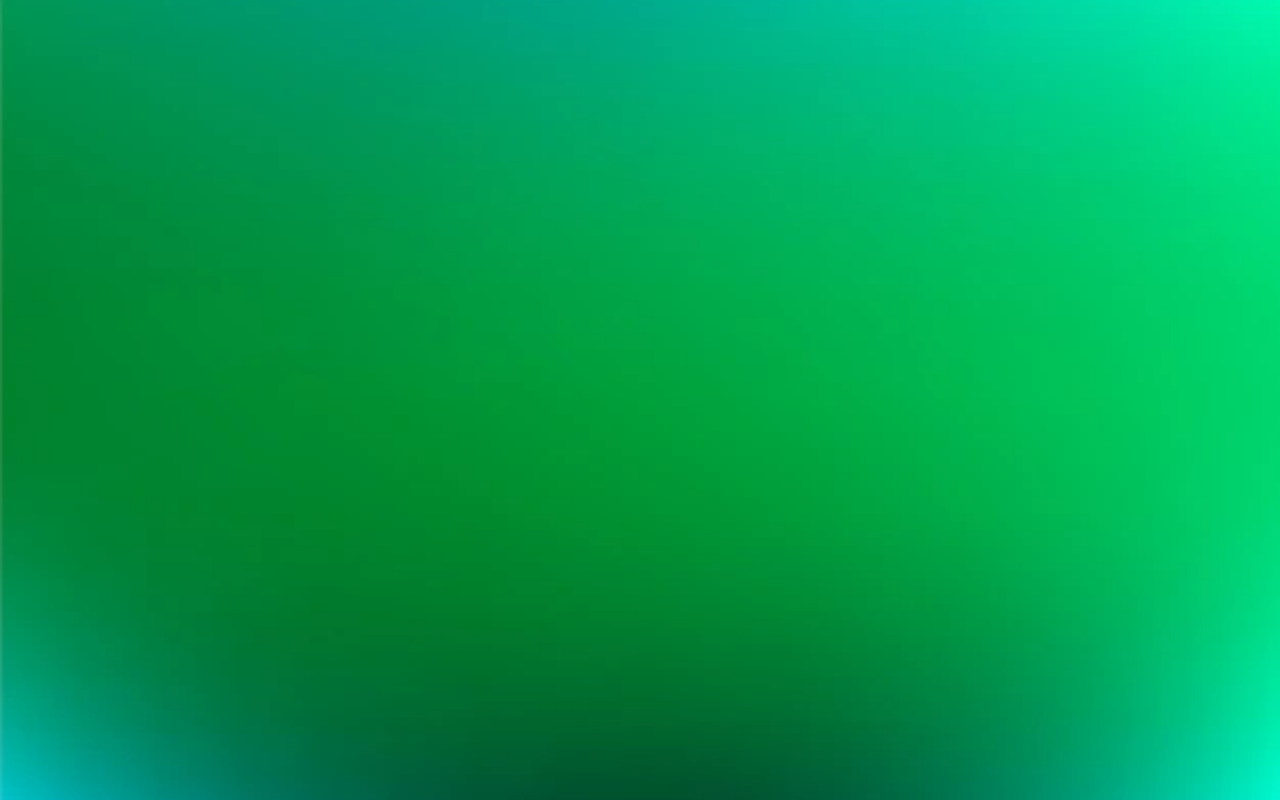
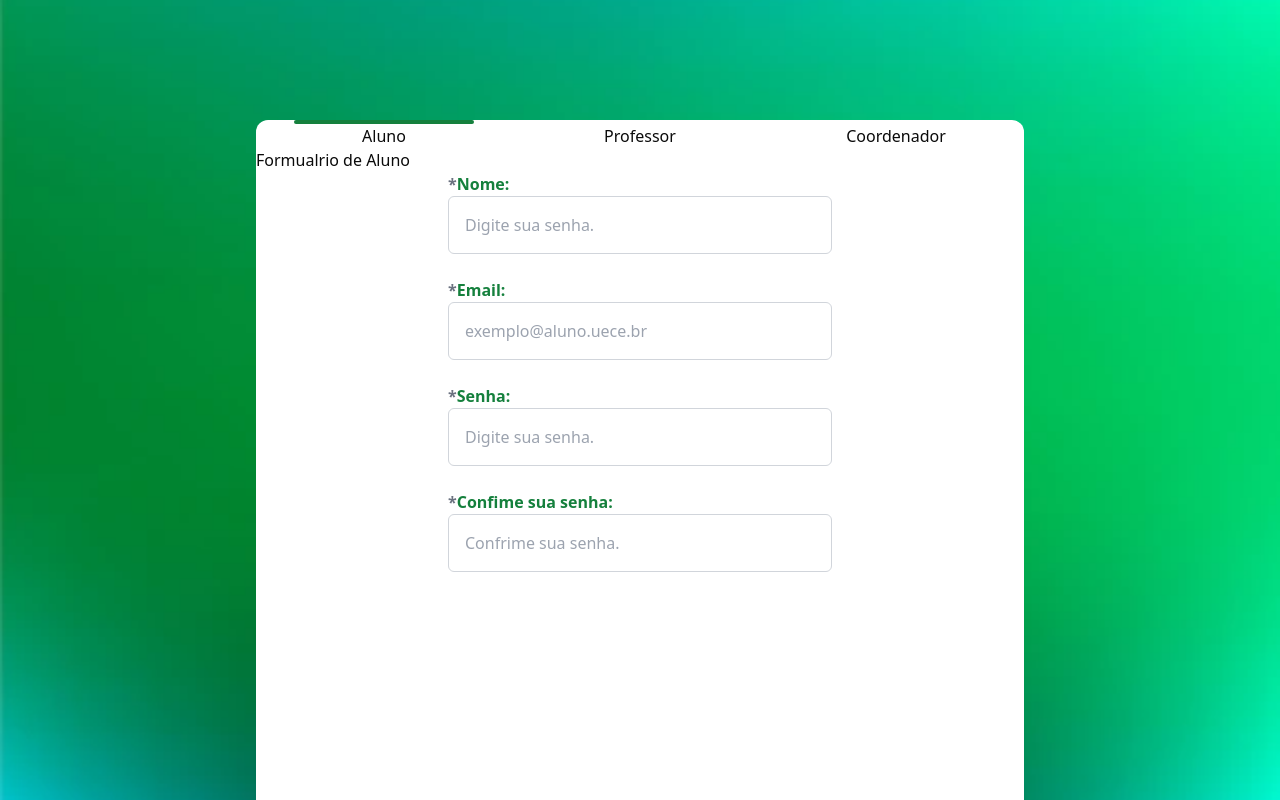
Before and after one commit to SisGeHC-2-0/-SisGeHC-front-end, a Next.js app: page /cadastro in a window 1280 px wide. Built offline with nearby package versions, Linux system fonts and the light colour scheme.

Commit message:
Selection Page component and basic form structures

```diff
--- a/package.json
+++ b/package.json
@@ -31,6 +31,7 @@
     "react-day-picker": "8.10.1",
     "react-dom": "^19.0.0",
     "react-hook-form": "^7.56.1",
+    "react-icons": "^5.5.0",
     "swiper": "^11.2.4",
     "tailwind-merge": "^2.6.0",
     "tailwindcss-animate": "^1.0.7",
--- /dev/null
+++ b/src/app/cadastro/forms/aluno.tsx
@@ -0,0 +1,63 @@
+'use client'
+
+import { FieldValues, useForm } from "react-hook-form"
+import InputFormField from "./inputFormField";
+
+export default function AlunoForms () {
+    const {register,
+        handleSubmit,
+        formState : {errors, isSubmitting},
+    } = useForm();
+
+    const onSubmit = (e : FieldValues)=> {
+        return e;
+    }
+
+    errors.email
+    return <div>
+
+        Formualrio de Aluno
+
+        <form onSubmit={handleSubmit(onSubmit)} className="w-[100%] flex justify-center items-center">
+
+            <div className="w-[50%] flex flex-col gap-[1.5rem]">
+                <InputFormField
+                    errors={errors}
+                    required
+                    placeholder="Digite sua senha."
+                    name="Nome"
+                    type="text"
+                    register={register}
+                />
+                <InputFormField
+                    errors={errors}
+                    required
+                    placeholder="exemplo@aluno.uece.br"
+                    name="Email"
+                    type="email"
+                    register={register}
+                />
+                <InputFormField
+                    errors={errors}
+                    required
+                    placeholder="Digite sua senha."
+                    name="Senha"
+                    type="password"
+                    register={register}
+                />
+                <InputFormField
+                    errors={errors}
+                    required
+                    placeholder="Confrime sua senha."
+                    name="Confime sua senha"
+                    type="password"
+                    register={register}
+                />
+            </div>
+
+
+        </form>
+    </div>
+}
+
+export {AlunoForms}
--- /dev/null
+++ b/src/app/cadastro/forms/coordenador.tsx
@@ -0,0 +1,63 @@
+'use client'
+
+import { FieldValues, useForm } from "react-hook-form"
+import InputFormField from "./inputFormField";
+
+export default function CoordenadorForms () {
+    const {register,
+        handleSubmit,
+        formState : {errors, isSubmitting},
+    } = useForm();
+
+    const onSubmit = (e : FieldValues)=> {
+        return e;
+    }
+
+    errors.email
+    return <div>
+
+        formulario de coordenador
+
+        <form onSubmit={handleSubmit(onSubmit)} className="w-[100%] flex justify-center items-center">
+
+            <div className="w-[50%] flex flex-col gap-[1.5rem]">
+                <InputFormField
+                    errors={errors}
+                    required
+                    placeholder="Digite sua senha."
+                    name="Nome"
+                    type="text"
+                    register={register}
+                />
+                <InputFormField
+                    errors={errors}
+                    required
+                    placeholder="exemplo@aluno.uece.br"
+                    name="Email"
+                    type="email"
+                    register={register}
+                />
+                <InputFormField
+                    errors={errors}
+                    required
+                    placeholder="Digite sua senha."
+                    name="Senha"
+                    type="password"
+                    register={register}
+                />
+                <InputFormField
+                    errors={errors}
+                    required
+                    placeholder="Confrime sua senha."
+                    name="Confime sua senha"
+                    type="password"
+                    register={register}
+                />
+            </div>
+
+
+        </form>
+    </div>
+}
+
+export {CoordenadorForms}
--- /dev/null
+++ b/src/app/cadastro/forms/inputFormField.tsx
@@ -0,0 +1,48 @@
+import { MdOutlineErrorOutline } from "react-icons/md";
+import { FieldErrors, FieldValues, UseFormRegister } from "react-hook-form";
+
+export default function InputFormField(
+                                        {
+                                            name,
+                                            type,
+                                            register,
+                                            errors,
+                                            placeholder = "...",
+                                            required = false
+                                        }:
+                                        {
+                                            name : string,
+                                            type : string,
+                                            placeholder? : string,
+                                            required? : boolean,
+                                            register : UseFormRegister<FieldValues>,
+                                            errors : FieldErrors<FieldValues>
+                                        }
+                                    )
+{
+
+    return <div>
+        <div className="flex flex-row align-between">
+            <span className="font-bold text-green-700">
+                {required ? < span className="text-gray-500">*</span> : <></>}
+                {name}:
+            </span>
+            {/* <span className="ml-[100%]"></span> */}
+            {
+
+                errors[name] ?
+                <span className="text-red-500 ml-auto flex flex-row items-center justify-center">
+                <MdOutlineErrorOutline/>
+                    {`${errors[name].message}`}
+                </span> : <></>
+
+            }
+        </div>
+        <input
+            type={type}
+            {...register(name)}
+            placeholder={placeholder}
+            className="outline-none rounded-md border-solid border-[1px] border-gray-300 py-[1rem] px-[1rem] w-[100%]"
+        />
+    </div>
+}
--- /dev/null
+++ b/src/app/cadastro/forms/professor.tsx
@@ -0,0 +1,62 @@
+'use client'
+
+import { FieldValues, useForm } from "react-hook-form"
+import InputFormField from "./inputFormField";
+
+export default function ProfessorForms () {
+    const {register,
+        handleSubmit,
+        formState : {errors, isSubmitting},
+    } = useForm();
+
+    const onSubmit = (e : FieldValues)=> {
+        return e;
+    }
+
+    errors.email
+    return <div>
+
+        Formulario de prof
+        <form onSubmit={handleSubmit(onSubmit)} className="w-[100%] flex justify-center items-center">
+
+            <div className="w-[50%] flex flex-col gap-[1.5rem]">
+                <InputFormField
+                    errors={errors}
+                    required
+                    placeholder="Digite sua senha."
+                    name="Nome"
+                    type="text"
+                    register={register}
+                />
+                <InputFormField
+                    errors={errors}
+                    required
+                    placeholder="exemplo@aluno.uece.br"
+                    name="Email"
+                    type="email"
+                    register={register}
+                />
+                <InputFormField
+                    errors={errors}
+                    required
+                    placeholder="Digite sua senha."
+                    name="Senha"
+                    type="password"
+                    register={register}
+                />
+                <InputFormField
+                    errors={errors}
+                    required
+                    placeholder="Confrime sua senha."
+                    name="Confime sua senha"
+                    type="password"
+                    register={register}
+                />
+            </div>
+
+
+        </form>
+    </div>
+}
+
+export {ProfessorForms}
--- a/src/app/cadastro/page.tsx
+++ b/src/app/cadastro/page.tsx
@@ -1,13 +1,24 @@
+import { CorePanel } from "@/components/corePanel";
+import { SelectMenuPage } from "@/components/selectMenuPage";
+import {AlunoForms} from "./forms/aluno";
+import CoordenadorForms from "./forms/coordenador";
+import ProfessorForms from "./forms/professor";
+
+
 export default function Cadastro()
 {
+    return (
+        <div className="w-full h-screen flex justify-center overflow-scroll">
+            <CorePanel className="w-[60%] h-[120%] my-[15vh]">
 
+            <SelectMenuPage pages={[
+                {name : "Aluno", content: <AlunoForms/>},
+                {name : "Professor", content: <ProfessorForms/>},
+                {name : "Coordenador", content: <CoordenadorForms/>},
 
+                ]}/>
 
-    return (
-        <div>
-
-
-
+            </CorePanel>
         </div>
     );
 }
--- a/src/app/layout.tsx
+++ b/src/app/layout.tsx
@@ -27,7 +27,7 @@ export default function RootLayout({
   return (
     <html lang="en">
       <body
-        className={`${geistSans.variable} ${geistMono.variable} antialiased relative w-full h-screen bg-[url(@/imgs/bg_img.png)] bg-cover bg-center bg-no-repeat`}
+        className={`${geistSans.variable} ${geistMono.variable} antialiased relative w-full h-screen bg-[url(@/imgs/bg_img.png)] bg-cover bg-center bg-no-repeat bg-fixed`}
       >
         {children}
       </body>
--- /dev/null
+++ b/src/components/corePanel/index.tsx
@@ -0,0 +1,20 @@
+import { HTMLProps } from "react"
+
+
+const CorePanel = (props : HTMLProps<HTMLDivElement>) => {
+
+    let { className, ...rest } = props;
+
+    if (className === null )
+        className = "";
+
+    return (
+        <div
+        className={ "bg-white rounded-xl shadow-l " + className }
+        {...rest}>
+            {props.children}
+        </div>
+    )
+}
+
+export {CorePanel}
--- /dev/null
+++ b/src/components/selectMenuPage/index.tsx
@@ -0,0 +1,47 @@
+'use client'
+
+import { List } from "postcss/lib/list";
+import { FC, JSX, ReactNode, useState } from "react";
+
+export interface Empty {};
+
+export interface PageType {
+    name : string,
+    content : JSX.Element
+} ;
+
+const SelectMenuPage = (
+                        { pages, defaultValue = 0 } :
+                        {pages : PageType[], defaultValue? : number }
+                       ) => {
+    const [pageIndex, setPageIndex] = useState(defaultValue)
+
+    return(
+        <div>
+            <div className="flex flex-row w-[100%] justify-around overflow-hiden">
+            {
+                pages.map((e, index)=>
+                    <a key={index} onClick={e => setPageIndex(index)} className="cursor-pointer w-[100%] text-center">
+                        <div >
+                            <div className={
+                                "w-[70%] ml-[15%] h-[4px] rounded-xl" +
+                                (index == pageIndex ? " bg-green-700" : "")
+                                }></div>
+
+                                {e.name}
+                        </div>
+                    </a>
+                )
+            }
+            </div>
+            {
+                pageIndex >= 0 && pageIndex < pages.length ?
+                pages[pageIndex].content :
+                <></>
+            }
+        </div>
+    );
+}
+
+
+export {SelectMenuPage};
```
Also changed, not shown: 1 other file (tests, documents, lock files or other folders).
